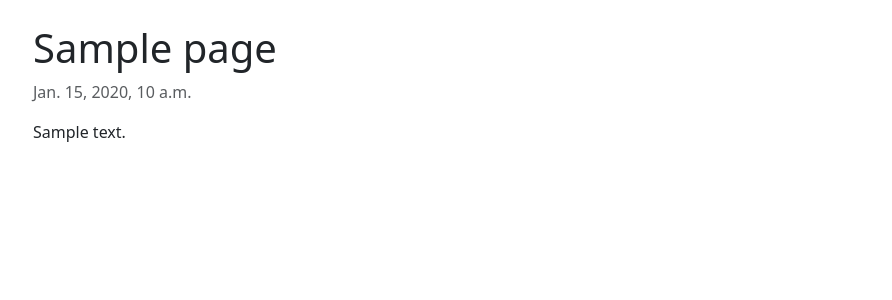
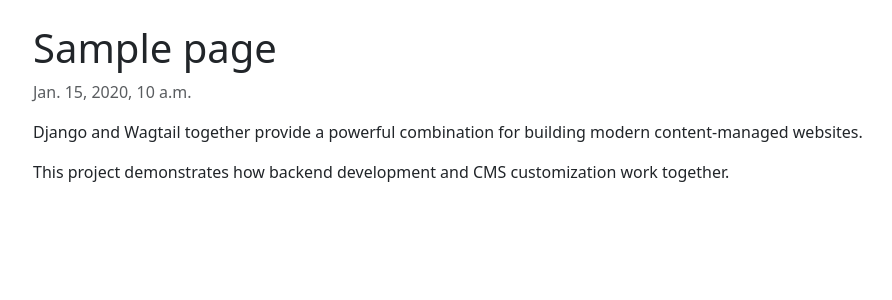
Before and after one commit to Jasmindelic80/newsite, a Django app: template website/home/templates/home/blog_page.html in a window 1280 px wide. Shown: the part 57-357 px from the top of the page, without its empty margins (49-941 px from the left). Run offline with Django 5.2, Linux system fonts and the light colour scheme; the template is opened without the code that fills it: most values are stand-ins (such as "Sample title", 1, 10 or a date in 2020).

Commit message:
Update blog_page.html

```diff
--- a/website/home/templates/home/blog_page.html
+++ b/website/home/templates/home/blog_page.html
@@ -2,7 +2,11 @@
 {% load wagtailcore_tags %}
 
 {% block content %}
-  <h1>{{ page.title }}</h1>
-  <p class="text-muted">{{ page.date }}</p>
-  <div>{{ page.body|richtext }}</div>
+<h1>{{ page.title }}</h1>
+<p class="text-muted">{{ page.date }}</p>
+
+<p>Django and Wagtail together provide a powerful combination for building modern content-managed websites.</p>
+
+<p>This project demonstrates how backend development and CMS customization work together.</p>
+
 {% endblock %}
```
